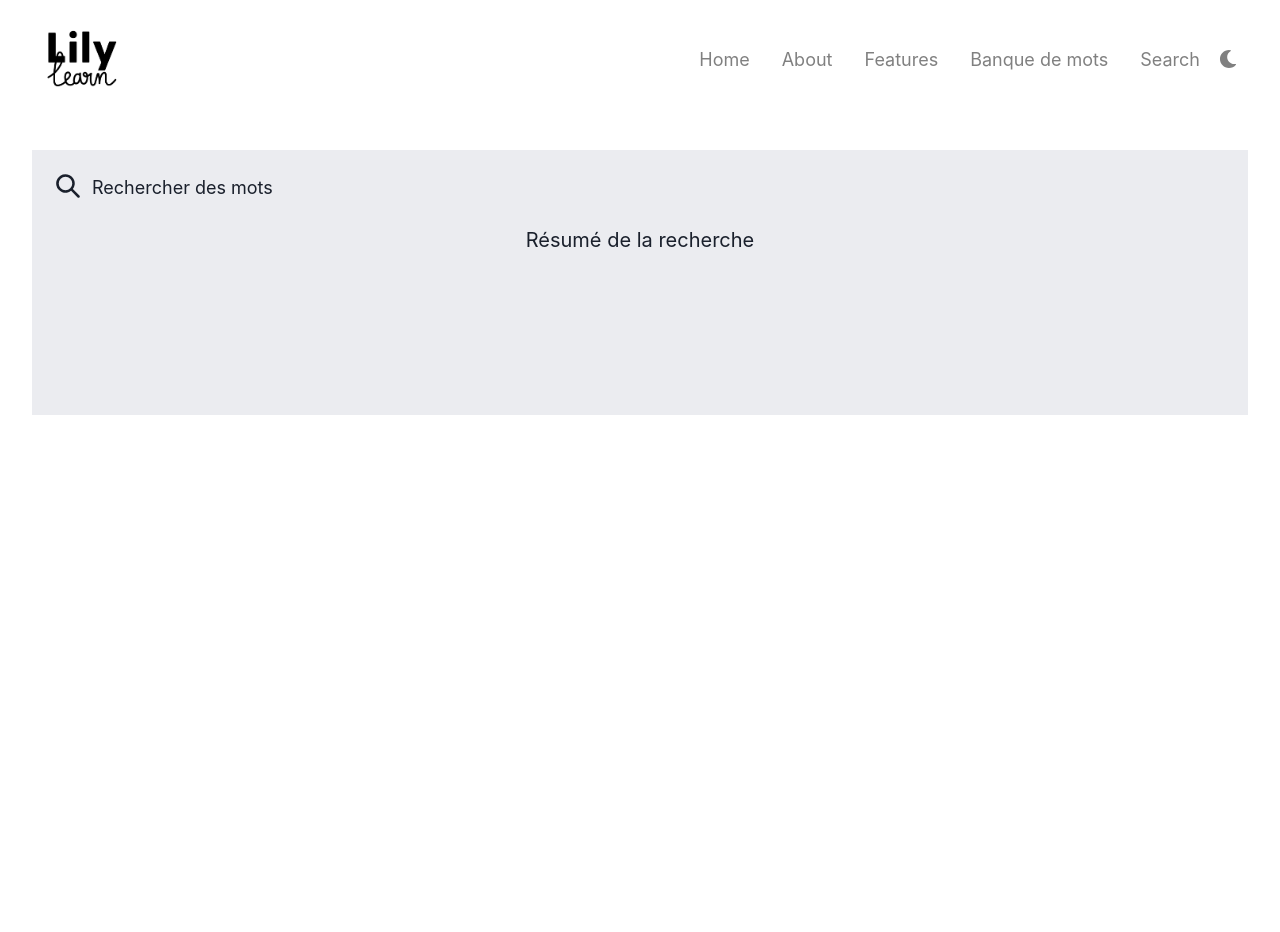
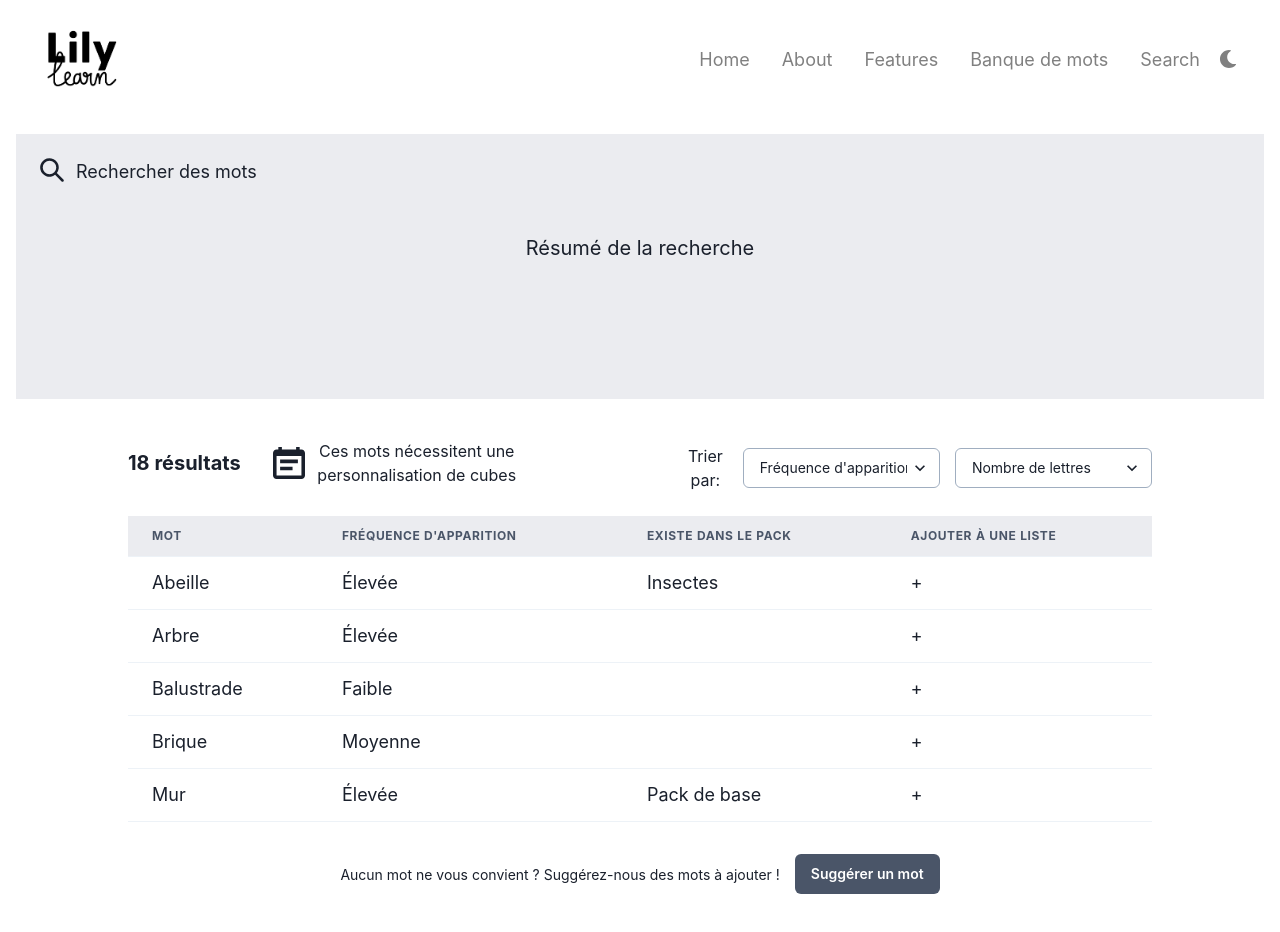
Before and after one commit to parthpvaghani/lily_temp, a React (Create React App) app: page /research in a window 1280 px wide. Shown: the top 932 px of the page. Before the commit the page ends 800 px from the top, so only its background shows below. Built offline with nearby package versions, Linux system fonts and the light colour scheme.

Commit message:
design of researcher page

```diff
--- a/src/App.js
+++ b/src/App.js
@@ -3,10 +3,10 @@ import { Box, ChakraProvider } from '@chakra-ui/react';
 import { BrowserRouter, Routes, Route } from 'react-router-dom';
 import customTheme from './utils/theme';
 import AppLayout from './components/layouts/app-layout';
+import Home from './pages/Home';
 import WordBank from './pages/WordBank';
-import Home from './pages/Home';
-import Research from './pages/Research';
-import WordBankTabs from './pages/WordBankTabs';
+import SearchWords from './pages/WordBank/SearchWords';
+import Research from './pages/WordBank/SearchWords/Research';
 
 function App() {
   return (
@@ -17,7 +17,7 @@ function App() {
             <Route path="/" element={<AppLayout />}>
               <Route path={`/`} element={<Home />} />
               <Route path={`/wordBank`} element={<WordBank />} />
-              <Route path={`/wordBankTabs`} element={<WordBankTabs />} />
+              <Route path={`/searchWords`} element={<SearchWords />} />
               <Route path={`/research`} element={<Research />} />
               <Route
                 path="*"
--- a/src/components/sections/Header.js
+++ b/src/components/sections/Header.js
@@ -81,7 +81,7 @@ const Header = (props) => {
         ><MenuItem to="/">Home </MenuItem>
         <MenuItem to="/about">About </MenuItem>
         <MenuItem to="/faetures">Features </MenuItem>
-        <MenuItem to="/wordBankTabs">Banque de mots </MenuItem>
+        <MenuItem to="/wordBank">Banque de mots </MenuItem>
           <Text>Search </Text>
           <ColorModeSwitcher/>
         </Flex>
--- a/src/pages/Research.js
+++ /dev/null
@@ -1,24 +0,0 @@
-import { SearchIcon } from '@chakra-ui/icons';
-import { Box, Flex, Text } from '@chakra-ui/react';
-import React from 'react';
-
-export default function Research() {
-  return (
-    <>
-        <Box bg="#EBECF0" m={8} style={{flex:1}} height="265px" align="left">
-            <Flex p="6">
-            <SearchIcon w={6} h={6}/>
-            <Text ml="3">
-                Rechercher des mots
-            </Text>
-            </Flex>
-
-            <Flex align={'center'} justify={'center'}>
-            <Text fontSize={'xl'}>
-                Résumé de la recherche
-            </Text>
-            </Flex>
-        </Box>
-    </>
-  );
-}
--- /dev/null
+++ b/src/pages/WordBank/SearchWords/Research.js
@@ -0,0 +1,134 @@
+import { CalendarIcon, SearchIcon } from '@chakra-ui/icons';
+import {
+  Box,
+  Button,
+  Flex,
+  Select,
+  Table,
+  TableCaption,
+  TableContainer,
+  Tbody,
+  Td,
+  Text,
+  Tfoot,
+  Th,
+  Thead,
+  Tr,
+} from '@chakra-ui/react';
+import React from 'react';
+
+export default function Research() {
+  return (
+    <>
+      <Box bg="#EBECF0" m={4} style={{ flex: 1 }} height="265px" align="left">
+        <Flex p="6">
+          <SearchIcon w={6} h={6} />
+          <Text ml="3">Rechercher des mots</Text>
+        </Flex>
+
+        <Flex align={'center'} justify={'center'}>
+          <Text fontSize={'xl'} mt={6}>
+            Résumé de la recherche
+          </Text>
+        </Flex>
+      </Box>
+
+      <Box px="10%" mt={'35px'}>
+        <Flex align={'center'} justify={'space-between'}>
+          <Box>
+            <Flex align={'center'}>
+              <Text fontSize={'xl'} fontWeight="bold">
+                18 résultats{' '}
+              </Text>
+              <CalendarIcon w={8} h={8} ml="8" />
+              <Text fontSize="md" w="40%">
+                Ces mots nécessitent une personnalisation de cubes
+              </Text>
+            </Flex>
+          </Box>
+
+          <Box mt={'10px'}>
+            <Flex align={'center'}>
+              <Text fontSize={'md'}>Trier par:</Text>
+              <Select
+                placeholder="Fréquence d'apparition"
+                borderColor={'gray.400'}
+                fontSize="sm"
+                ml="20px"
+              >
+                <option value="1">1 </option>
+              </Select>
+              <Select
+                placeholder="Nombre de lettres"
+                borderColor={'gray.400'}
+                fontSize="sm"
+                ml="15px"
+              >
+                <option value="1">1 </option>
+              </Select>
+            </Flex>
+          </Box>
+        </Flex>
+
+        <TableContainer mt={6}>
+          <Table variant="simple">
+            <Thead bg={'#EBECF0'} fontSize={'lg'}>
+              <Tr>
+                <Th>MOT</Th>
+                <Th>FRÉQUENCE D'APPARITION</Th>
+                <Th>EXISTE DANS LE PACK</Th>
+                <Th>AJOUTER À UNE LISTE</Th>
+              </Tr>
+            </Thead>
+            <Tbody>
+              <Tr>
+                <Td>Abeille</Td>
+                <Td>Élevée</Td>
+                <Td>Insectes</Td>
+                <Td>+</Td>
+              </Tr>
+              <Tr>
+                <Td>Arbre</Td>
+                <Td>Élevée</Td>
+                <Td></Td>
+                <Td>+</Td>
+              </Tr>
+              <Tr>
+                <Td>Balustrade</Td>
+                <Td>Faible</Td>
+                <Td></Td>
+                <Td>+</Td>
+              </Tr>
+              <Tr>
+                <Td>Brique</Td>
+                <Td>Moyenne</Td>
+                <Td></Td>
+                <Td>+</Td>
+              </Tr>
+              <Tr>
+                <Td>Mur</Td>
+                <Td>Élevée</Td>
+                <Td>Pack de base</Td>
+                <Td>+</Td>
+              </Tr>
+            </Tbody>
+          </Table>
+        </TableContainer>
+
+        <Flex align={'center'} justify={'center'} mt={8} mb={14}>
+          <Text fontSize={'sm'}>
+            Aucun mot ne vous convient ? Suggérez-nous des mots à ajouter !
+          </Text>
+          <Button
+            color={'white'}
+            backgroundColor={'gray.600'}
+            fontSize="sm"
+            ml="15px"
+          >
+            Suggérer un mot
+          </Button>
+        </Flex>
+      </Box>
+    </>
+  );
+}
--- a/src/pages/WordBank.js
+++ b/src/pages/WordBank/SearchWords/index.js
@@ -1,5 +1,5 @@
-import React from 'react';
-import { Link, useNavigate } from 'react-router-dom';
+import React, { useState } from 'react';
+import { Link } from 'react-router-dom';
 import {
   Box,
   Flex,
@@ -16,11 +16,14 @@ import {
   ButtonGroup,
 } from '@chakra-ui/react';
 import { SearchIcon, QuestionOutlineIcon } from '@chakra-ui/icons';
+import Research from './Research';
 
-export default function WordBank() {
-  const navigate = useNavigate();
+export default function SearchWords() {
+  const [activeStep, setActiveStep] = useState(1);
 
   return (
+    <>
+      {activeStep === 1 && (
         <>
           <Flex align="center" wrap="wrap">
             <Box style={{ flex: 1 }}>
@@ -294,10 +297,16 @@ export default function WordBank() {
             color={'white'}
             mt={7}
             mb={10}
-            onClick={() => navigate('/research')}
+            onClick={() => setActiveStep(2)}
           >
             Rechercher
           </Button>
-       </>
+        </>
+      )}
+
+      {
+        activeStep === 2 && <Research/>
+      }
+    </>
   );
 }
--- a/src/pages/WordBankTabs.js
+++ b/src/pages/WordBank/index.js
@@ -1,4 +1,4 @@
-import React, { useState } from 'react';
+import React from 'react';
 import {
   Tabs,
   TabList,
@@ -7,12 +7,9 @@ import {
   TabPanel,
   Flex,
 } from '@chakra-ui/react';
-import WordBank from './WordBank';
-import Research from './Research';
+import SearchWords from './SearchWords';
 
-export default function WordBankTabs() {
-  const [activeStep, setActiveStep] = useState(1);
-
+export default function WordBank() {
   return (
     <Tabs variant="soft-rounded" colorScheme="gray" w="100%">
       <Flex justify="center" wrap="wrap">
@@ -28,9 +25,7 @@ export default function WordBankTabs() {
 
       <TabPanels>
         <TabPanel>
-            {
-                activeStep === 1 ? <WordBank/> : <Research/>
-            }
+            <SearchWords />
         </TabPanel>
       </TabPanels>
     </Tabs>
```
